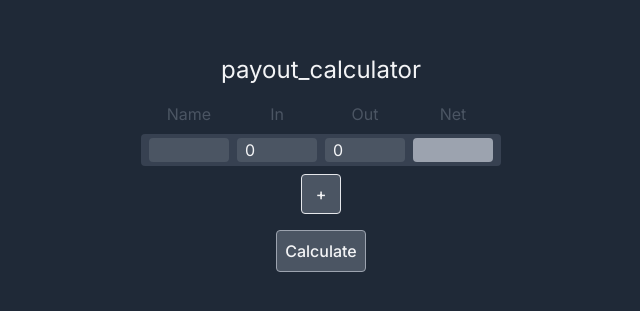
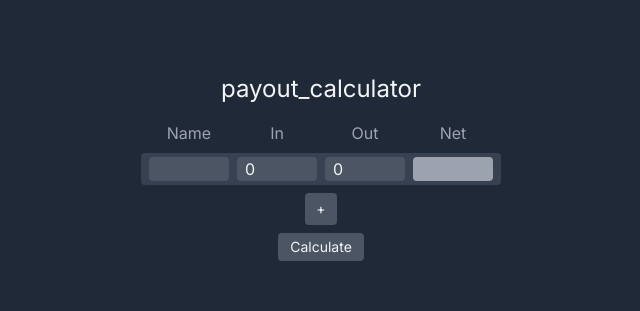
Before and after one commit to samMolyneux/payout_calculator, a Next.js app: page / in a window 1280 px wide. Shown: the part 229-540 px from the top of the page, without its empty margins (319-959 px from the left). Built offline with nearby package versions, Linux system fonts and the light colour scheme.

Commit message:
feat: copy paste functionality and styling cleanup

```diff
--- a/app/pages/home/InputForm.tsx
+++ b/app/pages/home/InputForm.tsx
@@ -5,7 +5,7 @@ import { Player, Transaction } from "../../types/index";
 import { convertToPounds } from "../../scripts/util";
 
 import InputRow from "./InputRow";
-import TransactionRow from "./TransactionRow";
+import TransactionTable from "./TransactionTable";
 
 const InputForm: React.FC<{}> = (props) => {
   let transactions: Transaction[] = new Array();
@@ -142,16 +142,16 @@ const InputForm: React.FC<{}> = (props) => {
     <div className="flex flex-col justify-center items-center">
       {/* labels */}
       <div className=" flex p-1 my-1 rounded">
-        <div className=" flex p-2 text-gray-600 rounded w-20 h-6 mx-1 justify-center">
+        <div className=" flex p-2 text-gray-400 rounded w-20 h-6 mx-1 justify-center">
           Name
         </div>
-        <div className=" flex p-2 text-gray-600 rounded w-20 h-6 mx-1 justify-center">
+        <div className=" flex p-2 text-gray-400 rounded w-20 h-6 mx-1 justify-center">
           In
         </div>
-        <div className=" flex p-2 text-gray-600 rounded w-20 h-6 mx-1 justify-center">
+        <div className=" flex p-2 text-gray-400 rounded w-20 h-6 mx-1 justify-center">
           Out
         </div>
-        <div className=" flex p-2 text-gray-600 rounded w-20 h-6 mx-1 justify-center">
+        <div className=" flex p-2 text-gray-400 rounded w-20 h-6 mx-1 justify-center">
           Net
         </div>
       </div>
@@ -167,37 +167,30 @@ const InputForm: React.FC<{}> = (props) => {
 
       {!calculated && (
         <button
-          className="w-10 h-10 flex items-center justify-center border bg-gray-600 font-medium rounded hover:font-bold active:border-gray-400 active:text-gray-400"
+          className="w-8 h-8 flex items-center justify-center text-sm bg-gray-600 hover:bg-gray-500 rounded transition-colors"
           onClick={() => addPlayer()}
         >
           +
         </button>
       )}
-      <div className="p-2"></div>
-
+      <div className="py-2">
         {calculated ? (
           <button
-          className="p-2 flex border bg-gray-600 font-medium rounded hover:font-bold active:text-gray-400 active: border-gray-400"
+            className="text-sm px-3 py-1 bg-gray-600 hover:bg-gray-500 rounded transition-colors"
             onClick={() => refresh()}
           >
             Edit
           </button>
         ) : (
           <button
-          className="p-2 flex border bg-gray-600 font-medium rounded hover:font-bold active:text-gray-400 active: border-gray-400"
+            className="text-sm px-3 py-1 bg-gray-600 hover:bg-gray-500 rounded transition-colors"
             onClick={() => calculate(ledger)}
           >
             Calculate
           </button>
         )}
-      <div className="p-2 items-center">
-        {transactions.length ? "Simplified Transactions:" : ""}
       </div>
-      {output.map((transaction) => {
-        return (
-          <TransactionRow key={transaction.key} transaction={transaction} />
-        );
-      })}
+      <TransactionTable transactions={output} />
 
       {evens && !discrepancy && (
         <div className=" flex bg-gray-700 p-1 my-2 rounded text-center justify-center w-80">
--- a/app/pages/home/TransactionRow.tsx
+++ /dev/null
@@ -1,20 +0,0 @@
-"use client";
-import React from "react";
-import { Transaction } from "../../types/index";
-import { convertToPence, convertToPounds } from "../../scripts/util";
-
-const TransactionRow: React.FC<{
-  transaction: Transaction;
-  key: string;
-}> = (props) => {
-  return (
-    <div className=" flex bg-gray-700 p-1 my-2 rounded items-center">
-      <div className=" flex ">From: {props.transaction.from}</div>
-      <div className=" flex  p-2">To: {props.transaction.to}</div>
-      <div className=" flex  p-2">
-        Amount: £{convertToPounds(props.transaction.val)}
-      </div>
-    </div>
-  );
-};
-export default TransactionRow;
--- /dev/null
+++ b/app/pages/home/TransactionTable.tsx
@@ -0,0 +1,64 @@
+"use client";
+import React, { useState } from "react";
+import { Transaction } from "../../types/index";
+import { convertToPounds } from "../../scripts/util";
+
+const TransactionTable: React.FC<{
+  transactions: Transaction[];
+}> = ({ transactions }) => {
+  const [copied, setCopied] = useState(false);
+
+  const formatForCopy = () => {
+    const lines = transactions.map(
+      (t) => `${t.from} pays ${t.to} £${convertToPounds(t.val)}`
+    );
+    return `Payouts:\n${lines.join("\n")}`;
+  };
+
+  const handleCopy = async () => {
+    try {
+      await navigator.clipboard.writeText(formatForCopy());
+      setCopied(true);
+      setTimeout(() => setCopied(false), 2000);
+    } catch (err) {
+      console.error("Failed to copy:", err);
+    }
+  };
+
+  if (transactions.length === 0) {
+    return null;
+  }
+
+  return (
+    <div className="bg-gray-700 rounded p-3 my-2 w-full max-w-md">
+      <table className="w-full text-sm">
+        <thead>
+          <tr className="text-gray-400 border-b border-gray-600">
+            <th className="text-left py-1 px-2">From</th>
+            <th className="text-left py-1 px-2">To</th>
+            <th className="text-right py-1 px-2">Amount</th>
+          </tr>
+        </thead>
+        <tbody>
+          {transactions.map((transaction) => (
+            <tr key={transaction.key} className="border-b border-gray-600 last:border-b-0">
+              <td className="py-2 px-2">{transaction.from}</td>
+              <td className="py-2 px-2">{transaction.to}</td>
+              <td className="py-2 px-2 text-right">£{convertToPounds(transaction.val)}</td>
+            </tr>
+          ))}
+        </tbody>
+      </table>
+      <div className="flex justify-center mt-3">
+        <button
+          onClick={handleCopy}
+          className="text-xs px-2 py-1 bg-gray-600 hover:bg-gray-500 rounded transition-colors"
+        >
+          {copied ? "Copied!" : "Copy"}
+        </button>
+      </div>
+    </div>
+  );
+};
+
+export default TransactionTable;
```
Also changed, not shown: 1 other file (tests, documents, lock files or other folders). Lines whose indentation alone changed are shown as unchanged.
